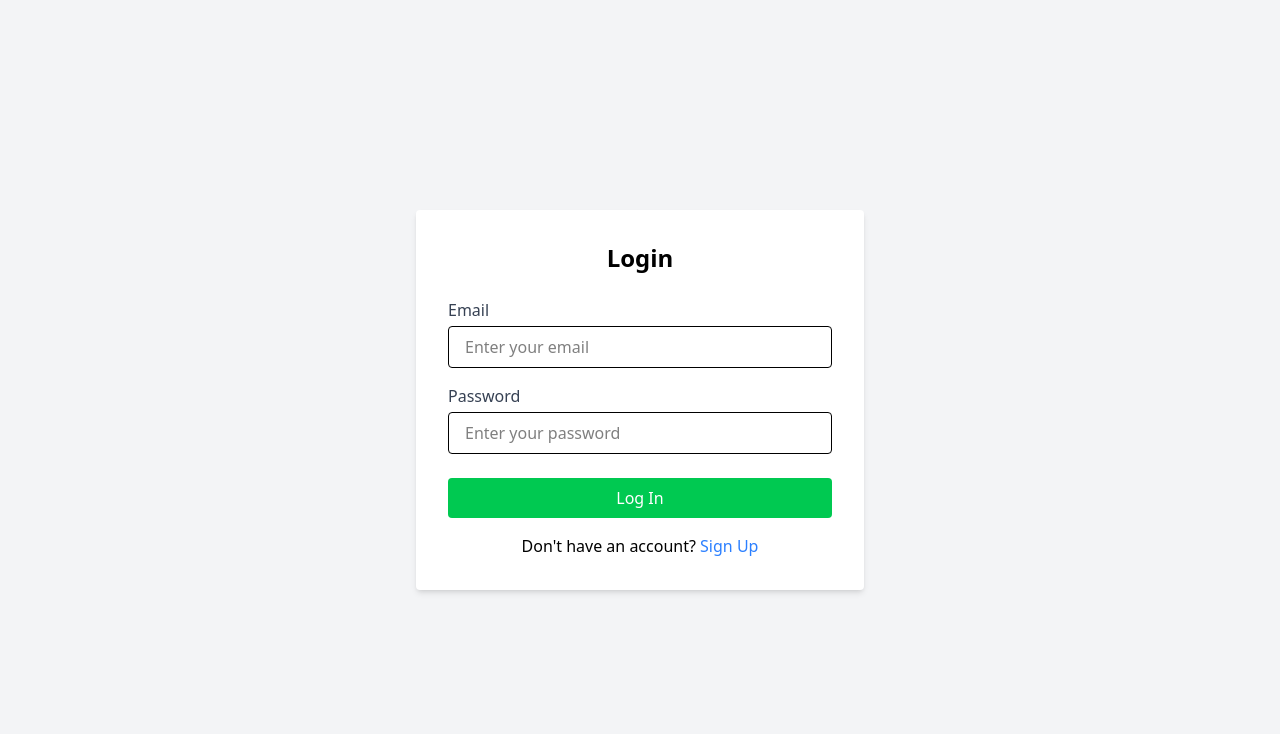
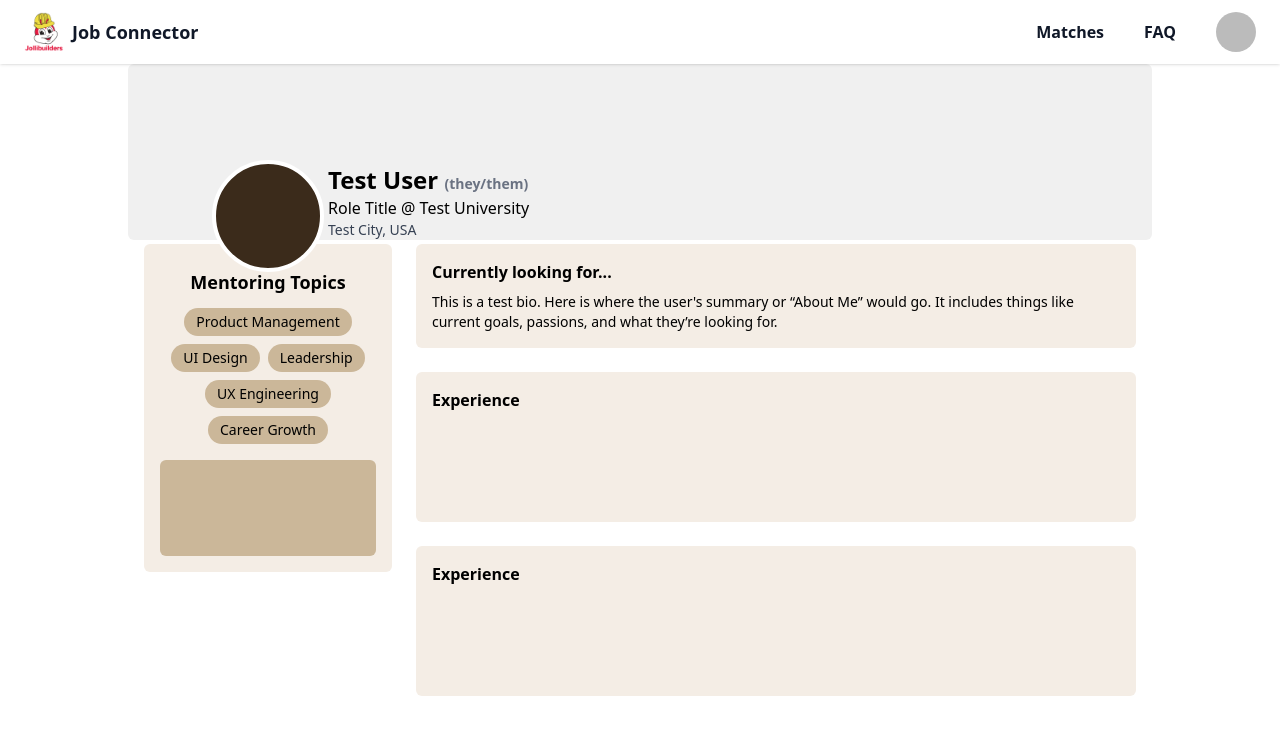
Before and after one commit to Jollibuilders/FIP_Project, a React (Vite) app in the folder frontend/: page /profile in a window 1280 px wide. Before the commit this address led to /login. Shown: the top 734 px of the page. Built offline with nearby package versions, Linux system fonts and the light colour scheme; no server answers; sample sign-in values are in the browser's storage.

Commit message:
made format to figma picture provided. used test user for format with fake/test data. will add real data next

```diff
--- a/frontend/src/App.jsx
+++ b/frontend/src/App.jsx
@@ -10,6 +10,7 @@ import NavigationBar from './components/NavigationBar';
 import Match from './pages/Match';
 import Matches from './pages/Matches';
 import FAQPage from './pages/FAQPage';
+import ProfilePage from './pages/ProfilePage';
 import './App.css';
 
 // Layout for pages that should include the NavigationBar.
@@ -81,7 +82,17 @@ function App() {
             </ProtectedRoute>
           }
         />
+        <Route
+          path="/profile"
+          element={
+            <ProtectedRoute>
+              <ProfilePage/>
+            </ProtectedRoute>
+          }
+          />
       </Route>
+
+
 
       {/* Fallback route */}
       <Route path="*" element={<Navigate to="/login" replace />} />
--- a/frontend/src/components/NavigationBar.jsx
+++ b/frontend/src/components/NavigationBar.jsx
@@ -32,7 +32,7 @@ const NavigationBar = () => {
 },[]);
 
   return (
-    <nav className="fixed top-0 left-0 w-full bg-white shadow-sm">
+    <nav className="fixed top-0 left-0 w-full bg-white shadow-sm z-50">
       {/* other logos on nav bar */}
       <div className="max-w-7xl mx-auto px-6 py-3 flex items-center justify-between">
         <Link to="/home" className="flex items-center space-x-2">
--- /dev/null
+++ b/frontend/src/pages/ProfilePage.jsx
@@ -0,0 +1,77 @@
+const ProfilePage = () => {
+    return (
+<div className="max-w-5xl mx-auto mt-16">
+        {/* Gray banner with name and info */}
+        <div className="bg-[#f0f0f0] h-44 w-full relative rounded-md z-0">
+          <div className="absolute inset-0 flex items-end pb-0 max-w-5xl mx-auto px-4">
+            <div className="ml-46">
+              <h1 className="text-2xl font-bold text-black">
+                Test User <span className="text-sm text-gray-500">(they/them)</span>
+              </h1>
+              <p className="text-md font-medium text-black">Role Title @ Test University</p>
+              <p className="text-sm text-gray-700">Test City, USA</p>
+            </div>
+          </div>
+        </div>
+
+        {/* Main layout (everything below the banner) */}
+        <div className="max-w-5xl mx-auto px-4 -mt-20">
+          <div className="flex flex-col md:flex-row gap-6">
+            {/* Left Column – Profile Picture + Mentoring Topics */}
+            <div className="md:w-1/4 flex flex-col items-center md:items-center">
+              {/* Profile Picture centered between banner and box */}
+              <div className="relative z-10 mb-[-68px]">
+                <div className="w-28 h-28 rounded-full bg-[#3b2b1b] border-4 border-white" />
+              </div>
+
+              {/* Mentoring Topics Box */}
+              <div className="bg-[#f4ede5] p-4 pt-6 mt-10 w-full rounded-md text-center">
+                <h2 className="font-bold text-lg mb-3">Mentoring Topics</h2>
+                <div className="flex flex-wrap justify-center gap-2">
+                  {[
+                    "Product Management",
+                    "UI Design",
+                    "Leadership",
+                    "UX Engineering",
+                    "Career Growth",
+                  ].map((topic, idx) => (
+                    <span
+                      key={idx}
+                      className="bg-[#cbb799] px-3 py-1 rounded-full text-sm"
+                    >
+                      {topic}
+                    </span>
+                  ))}
+                </div>
+
+                {/* Optional filler box */}
+                <div className="bg-[#cbb799] w-full h-24 mt-4 rounded-md" />
+              </div>
+            </div>
+
+            {/* Right Column – Bio + Experience */}
+            <div className="flex-1 space-y-6 mt-15">
+              {/* Bio Section */}
+              <div className="bg-[#f4ede5] p-4 rounded-md mt-6">
+                <h2 className="font-bold mb-2">Currently looking for...</h2>
+                <p className="text-sm">
+                  This is a test bio. Here is where the user's summary or “About Me” would go.
+                  It includes things like current goals, passions, and what they’re looking for.
+                </p>
+              </div>
+
+              {/* Experience Sections */}
+              <div className="bg-[#f4ede5] p-4 rounded-md min-h-[150px]">
+                <h2 className="font-bold mb-2">Experience</h2>
+              </div>
+              <div className="bg-[#f4ede5] p-4 rounded-md min-h-[150px]">
+                <h2 className="font-bold mb-2">Experience</h2>
+              </div>
+            </div>
+          </div>
+        </div>
+      </div>
+    );
+  };
+
+  export default ProfilePage;
```
